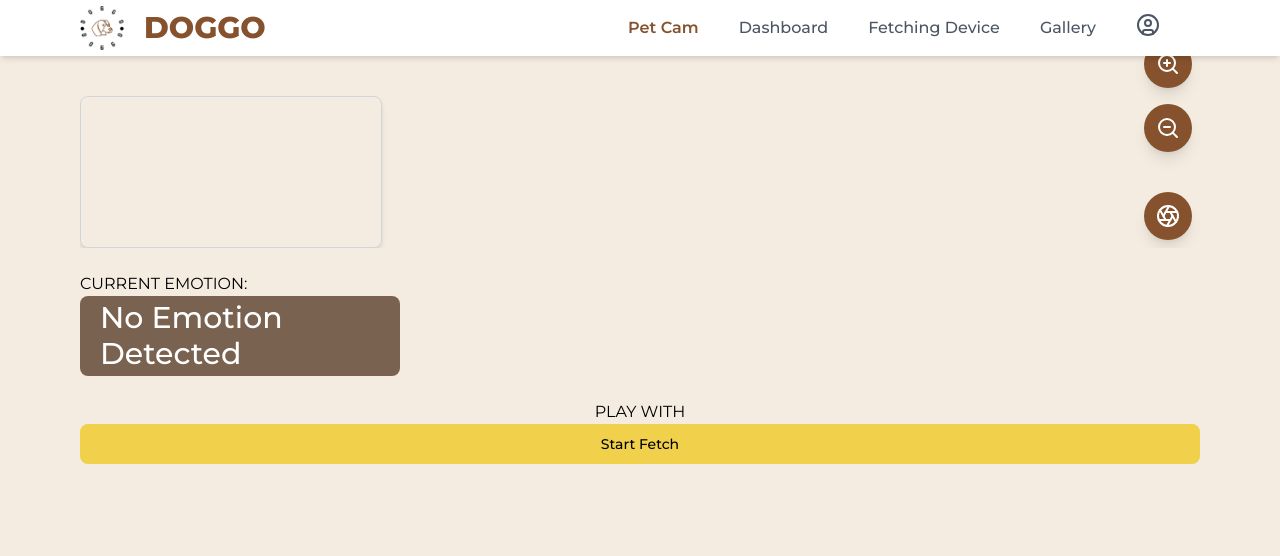
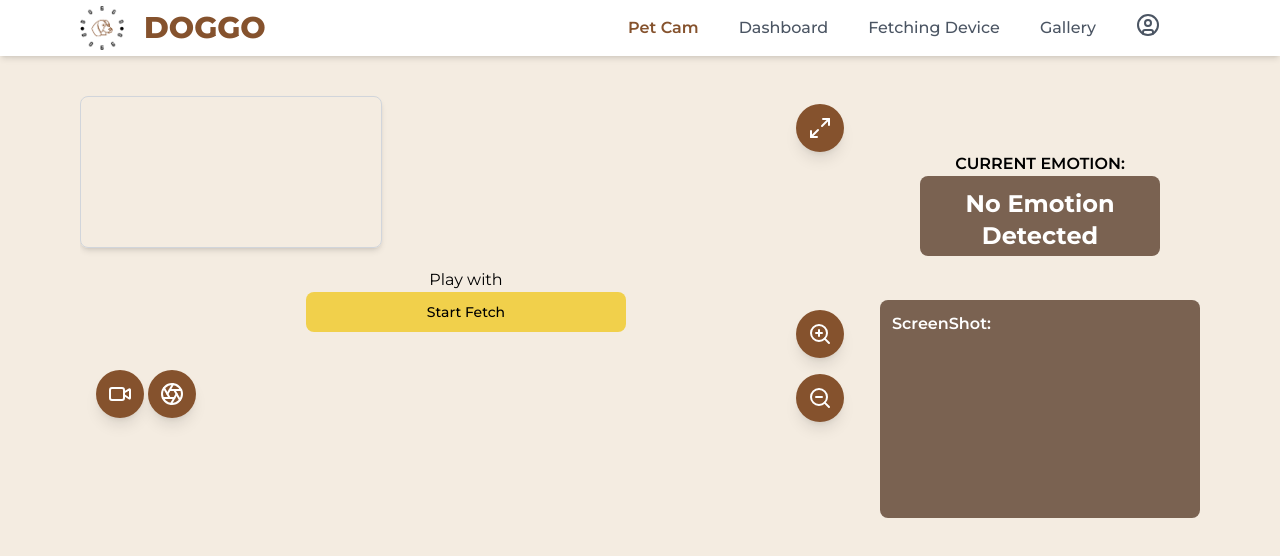
Before and after one commit to edelmode/doggo-web-app, a React (Vite) app in the folder frontend/: page /petcam-page in a window 1280 px wide. Shown: the top 556 px of the page. Built offline with nearby package versions, Linux system fonts and the light colour scheme; no server answers; a web font is replaced by a local one.

Commit message:
Enhancement: Add PetCam button to Gallery component for navigation

```diff
--- a/frontend/src/components/petcam/Camera.jsx
+++ b/frontend/src/components/petcam/Camera.jsx
@@ -1,5 +1,5 @@
 import React, { useRef, useEffect, useState } from 'react';
-import { Aperture, ZoomIn, ZoomOut } from 'lucide-react';
+import { Aperture, ZoomIn, ZoomOut, Video, StopCircle, Maximize2, Minimize2 } from 'lucide-react';
 
 export default function Camera() {
     const videoRef = useRef(null);
@@ -7,52 +7,16 @@ export default function Camera() {
     const [hasPhoto, setHasPhoto] = useState(false);
     const [track, setTrack] = useState(null);
     const [zoomLevel, setZoomLevel] = useState(1);
+    const [isRecording, setIsRecording] = useState(false);
+    const [mediaRecorder, setMediaRecorder] = useState(null);
+    const [emotion, setEmotion] = useState('No Emotion Detected');
+    const chunks = useRef([]);
     const [userDetails, setUserDetails] = useState(null);
     const [formData, setFormData] = useState({
         pet_name: "",
     });
 
-    useEffect(() => {
-        const fetchUserDetails = async () => {
-            const user_id = localStorage.getItem("user_id");
-
-            if (!user_id) {
-                setError("User not logged in");
-                setLoading(false);
-                return;
-            }
-
-            try {
-                const response = await fetch(`http://localhost:3001/api/user-details?user_id=${user_id}`, {
-                method: "GET",
-                headers: {
-                    "Content-Type": "application/json",
-                },
-                mode: "cors",
-                });
-
-                if (!response.ok) {
-                throw new Error(`HTTP error! status: ${response.status}`);
-                }
-
-                const data = await response.json();
-                if (data.error) {
-                throw new Error(data.error);
-                }
-
-                setUserDetails(data);
-                setFormData({
-                pet_name: data.pet_name,
-                });
-                setLoading(false);
-            } catch (error) {
-                setError(error.message);
-                setLoading(false);
-            }
-        };
-
-        fetchUserDetails();
-    }, []);
+    const [isFullScreen, setIsFullScreen] = useState(false);
 
     const getVideo = async () => {
         try {
@@ -131,72 +95,203 @@ export default function Camera() {
         ctx.clearRect(0, 0, photo.width, photo.height);
     };
 
+    const startRecording = () => {
+        const stream = videoRef.current.srcObject;
+        const recorder = new MediaRecorder(stream);
+
+        recorder.ondataavailable = (event) => {
+            chunks.current.push(event.data);
+        };
+
+        recorder.onstop = () => {
+            const blob = new Blob(chunks.current, { type: 'video/mp4' });
+            chunks.current = [];
+            const url = URL.createObjectURL(blob);
+            const a = document.createElement('a');
+            a.href = url;
+            a.download = 'recorded-video.mp4';
+            a.click();
+        };
+
+        recorder.start();
+        setMediaRecorder(recorder);
+        setIsRecording(true);
+    };
+
+    const stopRecording = () => {
+        if (mediaRecorder) {
+            mediaRecorder.stop();
+            setIsRecording(false);
+        }
+    };
+
+    const detectEmotion = () => {
+        // Simulating emotion detection
+        const emotions = ['Happy', 'Sad', 'Surprised', 'Angry', 'No Emotion Detected'];
+        const randomEmotion = emotions[Math.floor(Math.random() * emotions.length)];
+        setEmotion(randomEmotion);
+    };
+
     useEffect(() => {
         getVideo();
+        const emotionInterval = setInterval(detectEmotion, 2000); // Simulate emotion detection every 2 seconds
+        return () => clearInterval(emotionInterval);
     }, []);
 
+    useEffect(() => {
+        const fetchUserDetails = async () => {
+            const user_id = localStorage.getItem("user_id");
+
+            if (!user_id) {
+                setError("User not logged in");
+                setLoading(false);
+                return;
+            }
+
+            try {
+                const response = await fetch(`http://localhost:3001/api/user-details?user_id=${user_id}`, {
+                method: "GET",
+                headers: {
+                    "Content-Type": "application/json",
+                },
+                mode: "cors",
+                });
+
+                if (!response.ok) {
+                throw new Error(`HTTP error! status: ${response.status}`);
+                }
+
+                const data = await response.json();
+                if (data.error) {
+                throw new Error(data.error);
+                }
+
+                setUserDetails(data);
+                setFormData({
+                pet_name: data.pet_name,
+                });
+                setLoading(false);
+            } catch (error) {
+                setError(error.message);
+                setLoading(false);
+            }
+        };
+
+        fetchUserDetails();
+    }, []);
+
+    const toggleFullScreen = () => {
+        const videoElement = videoRef.current;
+
+        if (!document.fullscreenElement) {
+            if (videoElement.requestFullscreen) {
+                videoElement.requestFullscreen();
+            } else if (videoElement.mozRequestFullScreen) { // Firefox
+                videoElement.mozRequestFullScreen();
+            } else if (videoElement.webkitRequestFullscreen) { // Chrome, Safari and Opera
+                videoElement.webkitRequestFullscreen();
+            } else if (videoElement.msRequestFullscreen) { // IE/Edge
+                videoElement.msRequestFullscreen();
+            }
+            setIsFullScreen(true);
+        } else {
+            if (document.exitFullscreen) {
+                document.exitFullscreen();
+            } else if (document.mozCancelFullScreen) { // Firefox
+                document.mozCancelFullScreen();
+            } else if (document.webkitExitFullscreen) { // Chrome, Safari and Opera
+                document.webkitExitFullscreen();
+            } else if (document.msExitFullscreen) { // IE/Edge
+                document.msExitFullscreen();
+            }
+            setIsFullScreen(false);
+        }
+    };
+
     return (
-        <div
-            className="text-black bg-very-bright-pastel-orange bg-cover bg-center min-h-screen items-center px-20 py-8 font-montserrat"
-        >
+        <div className="text-black bg-very-bright-pastel-orange bg-cover bg-center min-h-screen items-center px-20 py-8 font-montserrat">
             <div className="justify flex flex-col lg:flex-row w-full overflow-x-hidden gap-7">
-                <div className="relative inline-block mt-6 w-full">
+                <div className="relative inline-block mt-6 w-full ">
                     <video
                         ref={videoRef}
                         className="transform scale-x-[-1] rounded-lg border border-gray-300 shadow-md mt-10 justify-center"
                     ></video>
 
                     <button
+                        onClick={toggleFullScreen}
+                        className="absolute top-2 sm:top-12 right-2 bg-dark-pastel-orange text-white hover:bg-dark-grayish-orange focus:ring-4 focus:outline-none font-medium rounded-full p-3 shadow-lg"
+                    >
+                         {isFullScreen ? (
+                            <Minimize2 className="w-4 h-4 sm:w-6 sm:h-6" />
+                        ) : (
+                            <Maximize2 className="w-4 h-4 sm:w-6 sm:h-6" />
+                        )}
+                    </button>
+
+                    <button
                         onClick={() => handleZoom('in')}
-                        className="absolute bottom-32 sm:bottom-40 right-2 bg-dark-pastel-orange text-white hover:bg-dark-grayish-orange focus:ring-4 focus:outline-none font-medium rounded-full p-3 shadow-lg"
+                        className="absolute bottom-32 sm:bottom-40 right-2 bg-dark-pastel-orange text-white hover:bg-dark-grayish-orange focus:ring-4 focus:outline-none font-medium rounded-full p-3 shadow-lg "
                     >
-                        <ZoomIn className='w-4 h-4 sm:w-6 sm:h-6'/>
+                        <ZoomIn className='w-4 h-4 sm:w-6 sm:h-6' />
                     </button>
                     <button
                         onClick={() => handleZoom('out')}
-                        className="absolute bottom-20 sm:bottom-24 right-2 bg-dark-pastel-orange text-white hover:bg-dark-grayish-orange focus:ring-4 focus:outline-none font-medium rounded-full p-3 shadow-lg"
+                        className="absolute bottom-20 sm:bottom-24 right-2 bg-dark-pastel-orange text-white hover:bg-dark-grayish-orange focus:ring-4 focus:outline-none font-medium rounded-full p-3 shadow-lg "
                     >
                         <ZoomOut className='w-4 h-4 sm:w-6 sm:h-6' />
                     </button>
 
+                    {!isRecording ? (
+                        <button
+                            onClick={startRecording}
+                            className="absolute bottom-20 left-16 bg-dark-pastel-orange text-white hover:bg-dark-grayish-orange focus:ring-4 focus:outline-none font-medium rounded-full p-3 shadow-lg mb-5 -ml-12"
+                        >
+                            <Video className="w-4 h-4 sm:w-6 sm:h-6" />
+                        </button>
+                    ) : (
+                        <button
+                            onClick={stopRecording}
+                            className="absolute bottom-20 left-16 bg-red-600 text-white hover:bg-red-800 focus:ring-4 focus:outline-none font-medium rounded-full p-3 shadow-lg mb-5 -ml-12 "
+                        >
+                            <StopCircle className="w-4 h-4 sm:w-6 sm:h-6" />
+                        </button>
+                    )}
+
                     <button
                         onClick={takePhoto}
-                        className="absolute bottom-2 right-2 bg-dark-pastel-orange text-white hover:bg-dark-grayish-orange focus:ring-4 focus:outline-none font-medium rounded-full p-3 shadow-lg"
+                        className="absolute bottom-20 left-16 bg-dark-pastel-orange text-white hover:bg-dark-grayish-orange focus:ring-4 focus:outline-none font-medium rounded-full p-3 shadow-lg mb-5 ml-1"
                     >
                         <Aperture className='w-4 h-4 sm:w-6 sm:h-6' />
                     </button>
-                </div>
-                </div>
 
-
-                <div className="mt-6 ">
-                    <div className="mt-6">
-                        <p >CURRENT EMOTION:</p>
-                        <h2
-                            className=" w-80 h-20 text-3xl text-white bg-dark-grayish-orange focus:outline-none font-medium rounded-lg px-5 py-1"
-                        >
-                            No Emotion Detected
-                        </h2>
-                    </div>
-
-                    <div className="mt-6 text-center">
-                        <h1>PLAY WITH {formData.pet_name}</h1>
-                        <button
-                            className="lg:w-[100%] w-50 text-black bg-bright-neon-yellow hover:bg-dark-grayish-orange focus:ring-4
+                    <div className="mt-5 text-center">
+                    <h1>Play with <b>{formData.pet_name} </b></h1>
+                    <button
+                            className=" w-80 text-black bg-bright-neon-yellow hover:bg-dark-grayish-orange focus:ring-4
                             hover:text-white focus:outline-none font-medium rounded-lg text-sm px-5 py-2.5"
                         >
                             Start Fetch
                         </button>
-                    </div>
 
-                    <div className="mt-6 text-center">
-                        <div className={`result ${hasPhoto ? 'hasPhoto' : ''}`}>
-                            <canvas className="mt-6" ref={photoRef}></canvas>
+
+                        </div>
+
+                </div>
+
+                <div className="mt-10 flex flex-col items-center">
+
+                <h1 className="font-semibold text-center mt-20 mb-5">CURRENT EMOTION:
+                            <p className=" w-60 h-20 text-2xl text-white bg-dark-grayish-orange focus:outline-none font-bold rounded-lg px-3 py-3 text-center">{emotion}</p></h1>
+
+                    <div className="mt-6 bg-dark-grayish-orange w-80 h-50 rounded-lg p-3">
+                         <p className="text-white font-semibold">ScreenShot:</p>
+                        <div className={`result ${hasPhoto ? 'hasPhoto' : ''}`} >
+                            <canvas className="mt-5 ml-2" ref={photoRef}></canvas>
 
                             {hasPhoto && (
                                 <button
                                     onClick={closePhoto}
-                                    className="lg:w-full w-80 text-white bg-dark-pastel-orange hover:bg-dark-grayish-orange focus:ring-4 focus:outline-none font-medium rounded-lg text-sm px-5 py-2.5"
+                                    className="lg:w-full w-80 text-white bg-dark-pastel-orange hover:bg-dark-grayish-orange focus:ring-4 focus:outline-none font-medium rounded-lg text-sm px-5 py-2.5 text-center"
                                 >
                                     Close
                                 </button>
@@ -204,8 +299,7 @@ export default function Camera() {
                         </div>
                     </div>
                 </div>
-
             </div>
-
+        </div>
     );
 }
```
Also changed, not shown: frontend/src/components/gallery/Gallery.jsx (+16 -2 lines).
